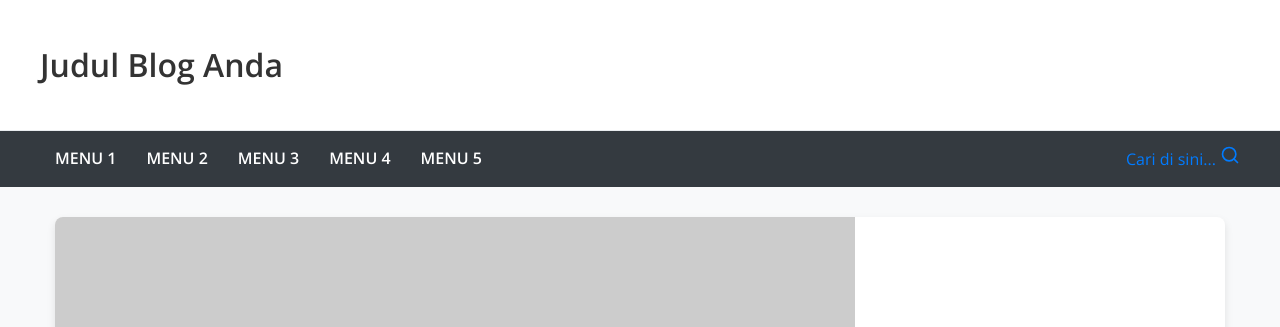
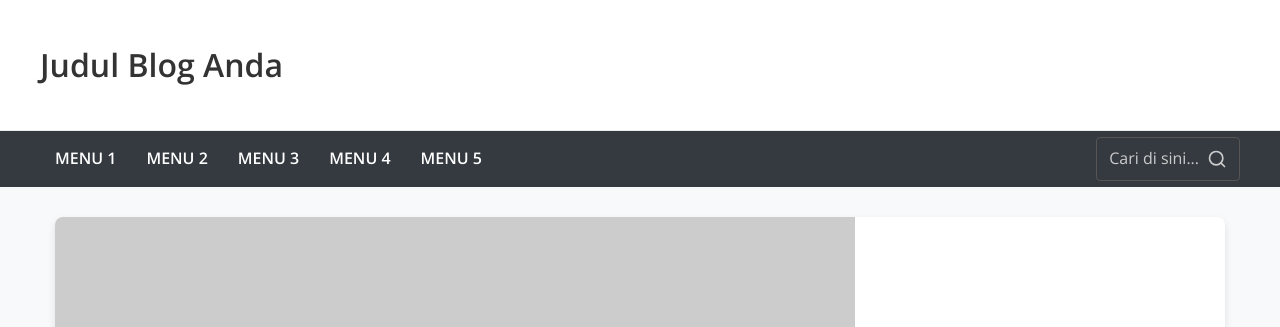
Before and after one commit to finclique/finclique.github.io, a Jekyll site: the page built from index.html, in a window 1280 px wide and 1400 px high. Shown: the top 327 px of the window. Built offline with Jekyll 4.4.1, drawn with Linux system fonts in a browser that asks for light colours; the list of posts is cut into pages by our own code; comment, search, counter and statistics services are not loaded.

Commit message:
Update main.css

```diff
--- a/assets/css/main.css
+++ b/assets/css/main.css
@@ -86,30 +86,99 @@
 /* Ad Placeholders */
 .header-ad img, .ad-section-responsive img, .sidebar-widget img, .left-sticky-ad img { max-width: 100%; height: auto; display: block; margin: 0 auto; }
 .ad-section-responsive img { max-width: 970px; width: 100%; }
+.search-trigger {
+    display: flex;
+    align-items: center;
+    padding: 8px 12px;
+    border: 1px solid #555;
+    border-radius: 4px;
+    color: #ccc;
+    transition: background-color 0.2s;
+}
+.search-trigger:hover {
+    background-color: #555;
+    color: #fff;
+}
+.search-trigger span {
+    margin-right: 8px;
+}
+
+/* Overlay (latar belakang gelap) */
+.search-overlay {
+    position: fixed;
+    top: 0;
+    left: 0;
+    width: 100%;
+    height: 100%;
+    background-color: rgba(0, 0, 0, 0.8);
+    z-index: 2000;
+    display: flex;
+    align-items: flex-start;
+    justify-content: center;
+    padding-top: 10vh;
+    opacity: 0;
+    visibility: hidden;
+    transition: opacity 0.3s ease, visibility 0.3s ease;
+}
+.search-overlay.is-visible {
+    opacity: 1;
+    visibility: visible;
+}
+
+/* Modal/Jendela Popup */
+.search-modal {
+    position: relative;
+    background: #fff;
+    border-radius: 8px;
+    width: 90%;
+    max-width: 600px;
+    padding: 30px;
+    box-shadow: 0 10px 30px rgba(0,0,0,0.2);
+}
+.search-modal h3 {
+    margin-top: 0;
+}
+
+/* Tombol Close (X) */
+.close-search {
+    position: absolute;
+    top: 10px;
+    right: 15px;
+    background: none;
+    border: none;
+    font-size: 2.5em;
+    font-weight: 300;
+    line-height: 1;
+    color: #aaa;
+    cursor: pointer;
+    transition: color 0.2s;
+}
+.close-search:hover {
+    color: #333;
+}
+
+/* Input Pencarian di dalam Modal */
+#search-input-modal {
+    width: 100%;
+    padding: 12px;
+    font-size: 1.2em;
+    border: 1px solid #ddd;
+    border-radius: 4px;
+    margin-bottom: 20px;
+    box-sizing: border-box;
+}
+
+/* Kontainer Hasil Pencarian */
 #results-container {
     list-style: none;
     padding: 0;
-    margin-top: 20px;
+    margin: 0;
+    max-height: 50vh; /* Batasi tinggi agar bisa di-scroll */
+    overflow-y: auto; /* Aktifkan scroll jika hasil banyak */
 }
-
 #results-container li a {
-    display: block;
-    padding: 15px;
-    background: #fff;
-    border-bottom: 1px solid #eee;
-    transition: background-color 0.2s;
+    display: block; padding: 12px 0; border-bottom: 1px solid #eee;
 }
-
-#results-container li a:hover {
-    background-color: #f8f9fa;
-}
-
-#results-container li h4 {
-    margin: 0 0 5px 0;
-    color: #007bff;
-}
-
-.search-date {
-    font-size: 0.8em;
-    color: #6c757d;
-}
+#results-container li a:hover h4 { color: #0056b3; }
+#results-container li h4 { margin: 0 0 5px 0; color: #007bff; }
+.search-date { font-size: 0.8em; color: #6c757d; }
```
